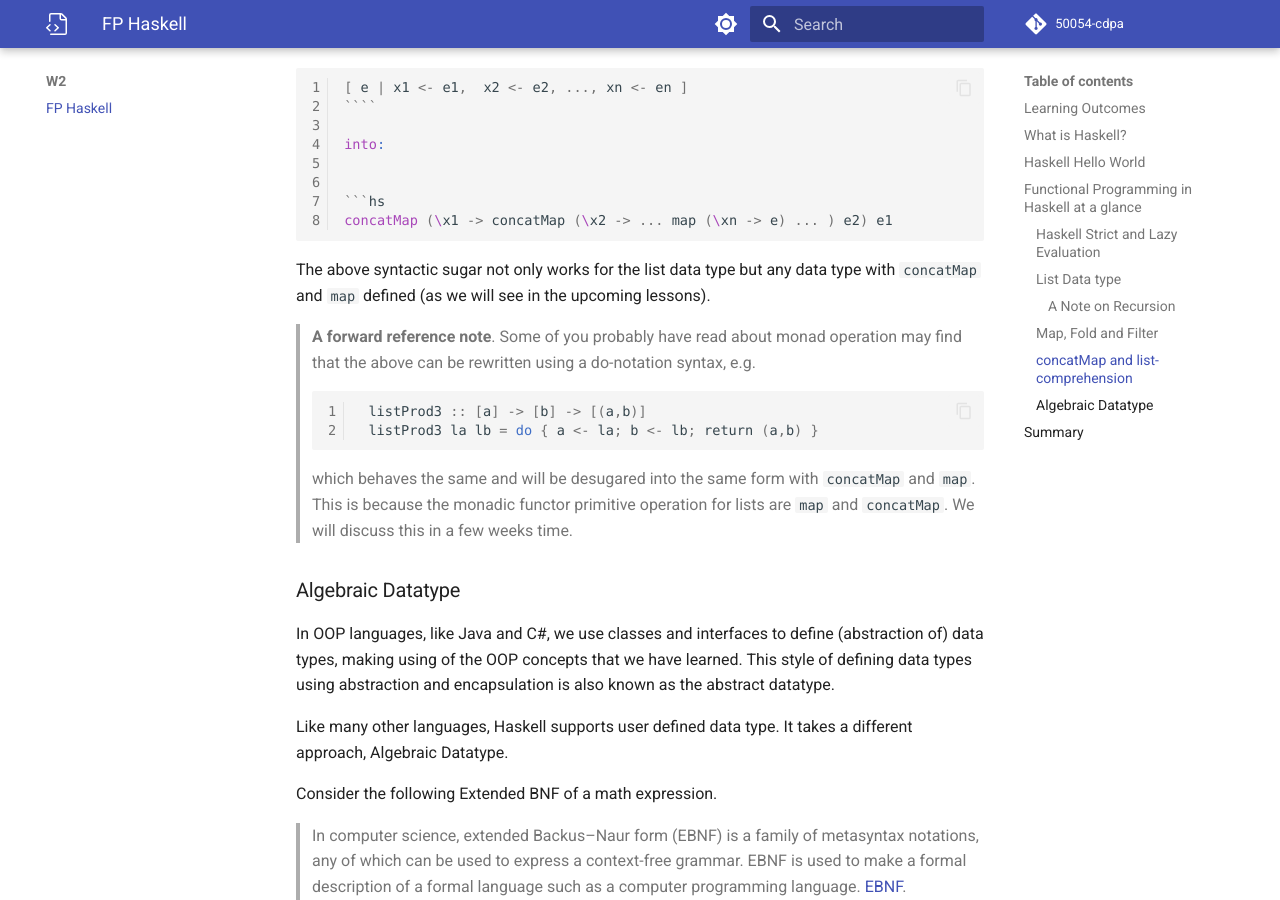
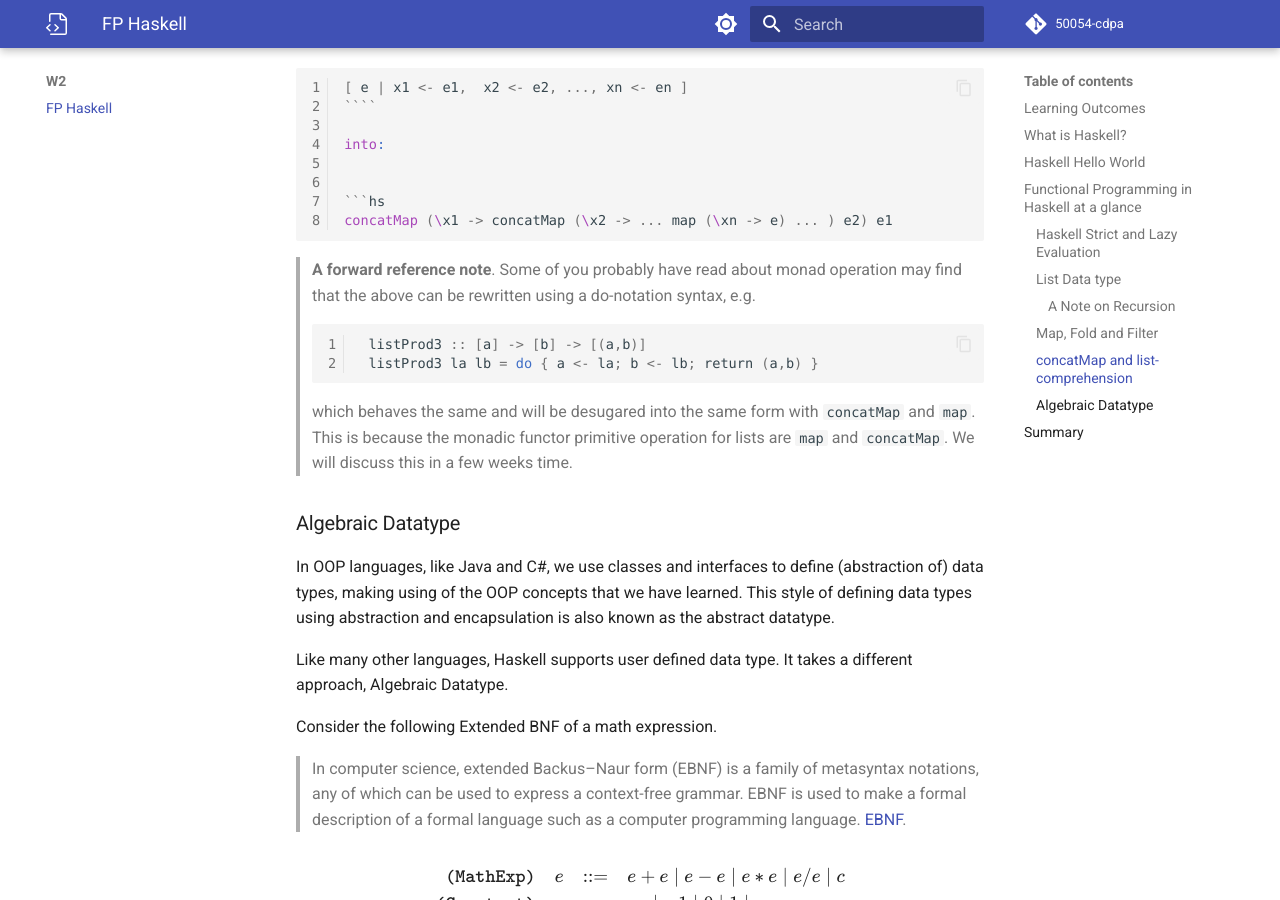
Before and after one commit to 50054-cdpa/notes, an MkDocs documentation site: the page built from docs/fp_haskell.md, in a window 1280 px wide and 900 px high, scrolled down 8948 px. Built offline with MkDocs 1.6.1 and Material for MkDocs 9.7.7, drawn with Linux system fonts in a browser that asks for light colours; some web fonts are replaced; comment, search, counter and statistics services are not loaded.

````diff
--- a/docs/fp_haskell.md
+++ b/docs/fp_haskell.md
@@ -404,8 +404,6 @@
 ```
 
 
-The above syntactic sugar not only works for the list data type but any data type with `concatMap` and `map` defined (as we will see in the upcoming lessons).
-
 > **A forward reference note**. Some of you probably have read about monad operation may find that the above can be rewritten using a do-notation syntax, e.g.
 >```hs
 > listProd3 :: [a] -> [b] -> [(a,b)]
````
